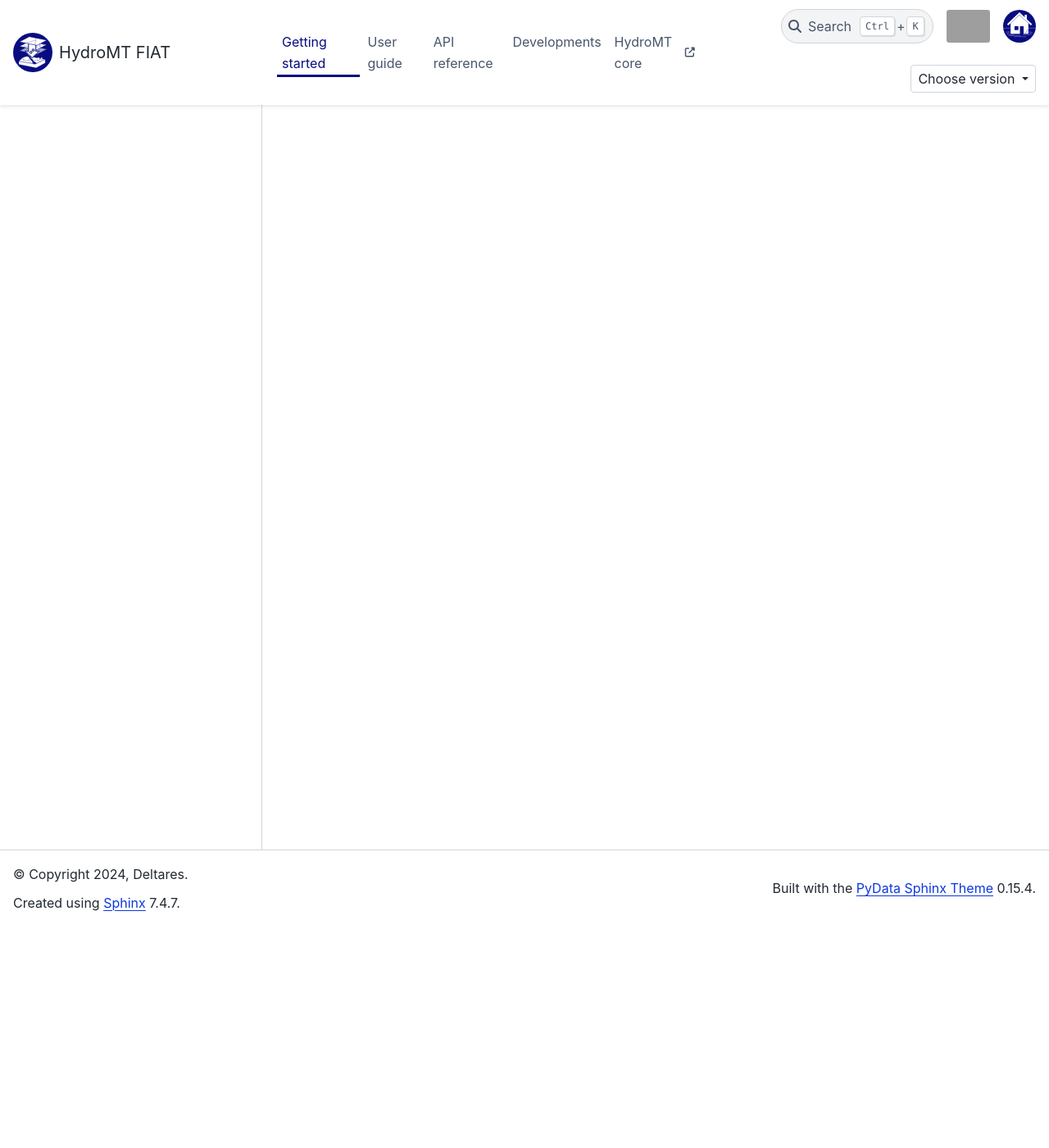
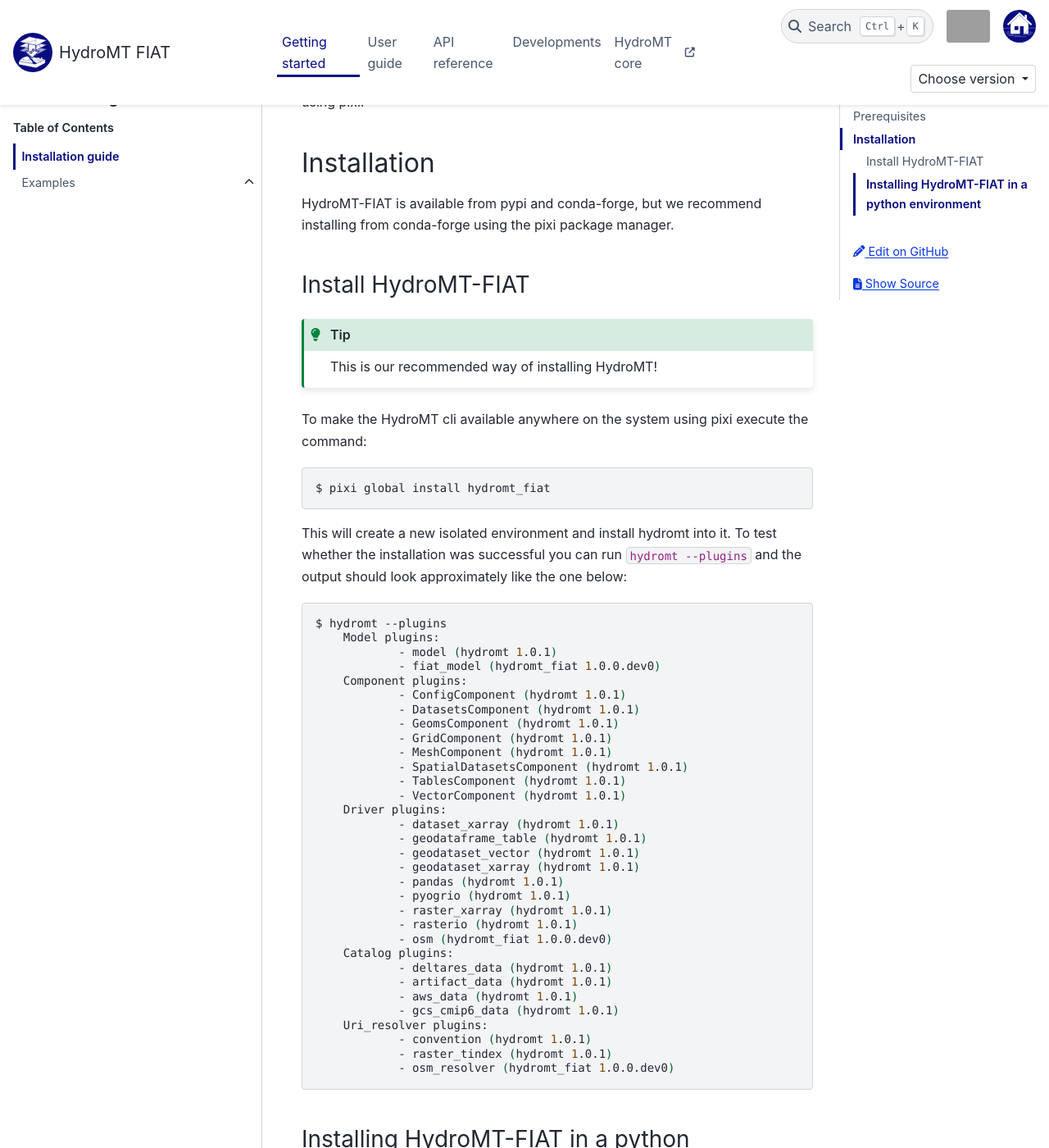
Before and after one commit to Deltares/hydromt_fiat, a Sphinx documentation site: the page built from docs/overview/install.rst, in a window 1280 px wide and 1400 px high, scrolled down 270 px. Shown: the whole window at 82% size. Built offline with Sphinx 7.4.7 and the PyData theme 0.15.4, drawn with Linux system fonts in a browser that asks for light colours; pages that are not in the unit, such as notebooks, are missing from menus; the version number could not be read and is left out; some of the changed text lies outside the part shown; grey boxes are pictures that could not be loaded.

Commit message:
Docs progress

```diff
--- a/docs/_static/theme-deltares.css
+++ b/docs/_static/theme-deltares.css
@@ -31,6 +31,7 @@
     height: 2.5em !important;
 }
 
+/* Set the page width to a slightly larger value to stretch the navbar */
 .bd-page-width {
     max-width: 90rem; /* default is 88rem */
 }
--- /dev/null
+++ b/docs/_templates/autosummary/class_noinherit.rst
@@ -0,0 +1,35 @@
+{{ fullname | escape | underline}}
+
+.. currentmodule:: {{ module }}
+
+.. autoclass:: {{ objname }}
+
+   {% block attributes %}
+   {% if attributes %}
+   .. rubric:: {{ _('Attributes') }}
+
+   .. autosummary::
+   {% for item in attributes %}
+      {% if item in members and not item.startswith('_') %}
+        ~{{ name }}.{{ item }}
+      {% endif %}
+   {%- endfor %}
+
+   {% endif %}
+   {% endblock %}
+
+   {% block methods %}
+   {% if methods %}
+   .. rubric:: {{ _('Methods') }}
+
+   .. autosummary::
+   {% for item in methods %}
+      {% if item in members and (not item.startswith('_') or item in ['__call__']) %}
+         {% if item not in inherited_members %}
+            ~{{ name }}.{{ item }}
+         {% endif %}
+      {% endif %}
+   {% endfor %}
+
+   {% endif %}
+   {% endblock %}
--- a/docs/conf.py
+++ b/docs/conf.py
@@ -45,6 +45,7 @@
 # https://www.sphinx-doc.org/en/master/usage/configuration.html#general-configuration
 
 extensions = [
+    "nbsphinx",
     "sphinx_design",
     "sphinx.ext.autodoc",
     "sphinx.ext.viewcode",
@@ -56,7 +57,6 @@
     "sphinx_autosummary_accessors",
     "IPython.sphinxext.ipython_directive",
     "IPython.sphinxext.ipython_console_highlighting",
-    "nbsphinx",
 ]
 
 autosummary_generate = True
--- a/docs/overview/examples.rst
+++ b/docs/overview/examples.rst
@@ -7,10 +7,12 @@
 Building
 --------
 
-*   `Build FIAT model <../_examples/build.ipynb>`_
+*   `Build FIAT model with api <../_examples/build_api.ipynb>`_
+*   `Build FIAT model from cli <../_examples/build_cli.ipynb>`_
 
 .. toctree::
     :maxdepth: 2
     :hidden:
 
-    Example: Build FIAT model <../_examples/build.ipynb>
+    Build FIAT model with api <../_examples/build_api.ipynb>
+    Build FIAT model from cli <../_examples/build_cli.ipynb>
--- a/docs/overview/index.rst
+++ b/docs/overview/index.rst
@@ -18,7 +18,7 @@
 
     .. grid-item-card::
         :text-align: center
-        :link: intro_user_guide
+        :link: index_user_guide
         :link-type: ref
 
         :octicon:`book;10em`
--- a/docs/overview/install.rst
+++ b/docs/overview/install.rst
@@ -3,3 +3,90 @@
 ==================
 Installation guide
 ==================
+
+Prerequisites
+=============
+
+You'll need **Python 3.11, 3.12, or 3.13** and a package manager.
+We recommend using pixi.
+
+Installation
+============
+
+HydroMT-FIAT is available from pypi and conda-forge,
+but we recommend installing from conda-forge using the pixi package manager.
+
+Install HydroMT-FIAT
+------------------------------------
+.. Tip::
+
+    This is our recommended way of installing HydroMT!
+
+To make the HydroMT cli available anywhere on the system using pixi execute the command:
+
+.. code-block:: console
+
+    $ pixi global install hydromt_fiat
+
+This will create a new isolated environment and install hydromt into it.
+To test whether the installation was successful you can run :code:`hydromt --plugins` and the output should look approximately like the one below:
+
+.. code-block:: shell
+
+    $ hydromt --plugins
+        Model plugins:
+                - model (hydromt 1.0.1)
+                - fiat_model (hydromt_fiat 1.0.0.dev0)
+        Component plugins:
+                - ConfigComponent (hydromt 1.0.1)
+                - DatasetsComponent (hydromt 1.0.1)
+                - GeomsComponent (hydromt 1.0.1)
+                - GridComponent (hydromt 1.0.1)
+                - MeshComponent (hydromt 1.0.1)
+                - SpatialDatasetsComponent (hydromt 1.0.1)
+                - TablesComponent (hydromt 1.0.1)
+                - VectorComponent (hydromt 1.0.1)
+        Driver plugins:
+                - dataset_xarray (hydromt 1.0.1)
+                - geodataframe_table (hydromt 1.0.1)
+                - geodataset_vector (hydromt 1.0.1)
+                - geodataset_xarray (hydromt 1.0.1)
+                - pandas (hydromt 1.0.1)
+                - pyogrio (hydromt 1.0.1)
+                - raster_xarray (hydromt 1.0.1)
+                - rasterio (hydromt 1.0.1)
+                - osm (hydromt_fiat 1.0.0.dev0)
+        Catalog plugins:
+                - deltares_data (hydromt 1.0.1)
+                - artifact_data (hydromt 1.0.1)
+                - aws_data (hydromt 1.0.1)
+                - gcs_cmip6_data (hydromt 1.0.1)
+        Uri_resolver plugins:
+                - convention (hydromt 1.0.1)
+                - raster_tindex (hydromt 1.0.1)
+                - osm_resolver (hydromt_fiat 1.0.0.dev0)
+
+Installing HydroMT-FIAT in a python environment
+-----------------------------------------------
+
+If you wish to use hydromt-fiat through it's Python API, you can use pixi to create an environment for this too.
+If you do not have a ``pyproject.toml`` yet you can make one by executing the command:
+
+.. code-block:: shell
+
+    $ pixi init --format pyproject
+
+Which will create it for you.
+After this simply add HydroMT-FIAT as a dependency with the following command:
+
+.. code-block:: shell
+
+    $ pixi add hydromt_fiat
+
+Once you have your new (or existing ``pyproject.toml``) file install the pixi
+environment and activate it with the following commands to be able to start using it:
+
+.. code-block:: shell
+
+    $ pixi install
+    $ pixi shell activate
```
Also changed, not shown: docs/api.rst (+32 -0 lines), pyproject.toml (+8 -2 lines), 4 other files.
